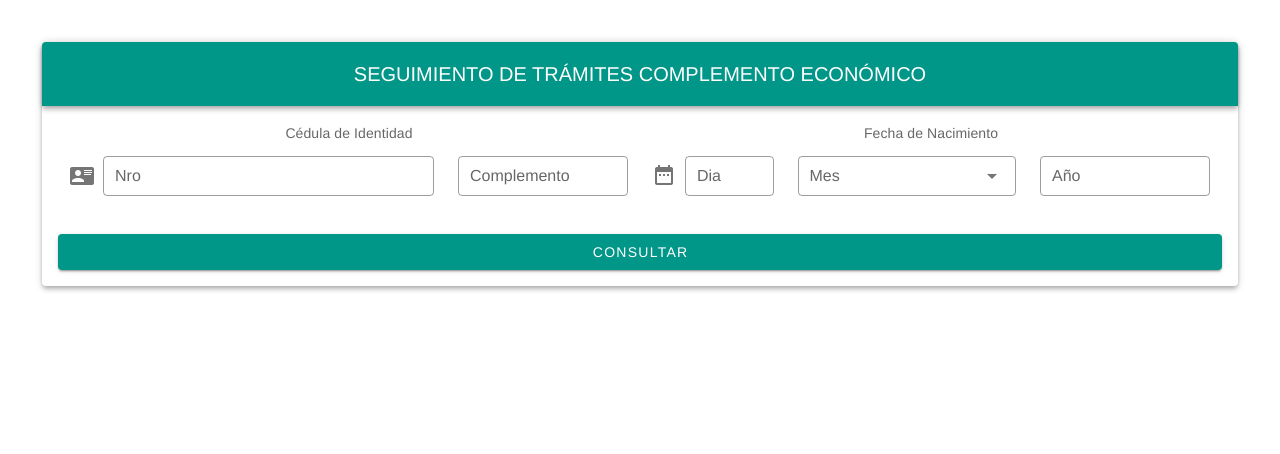
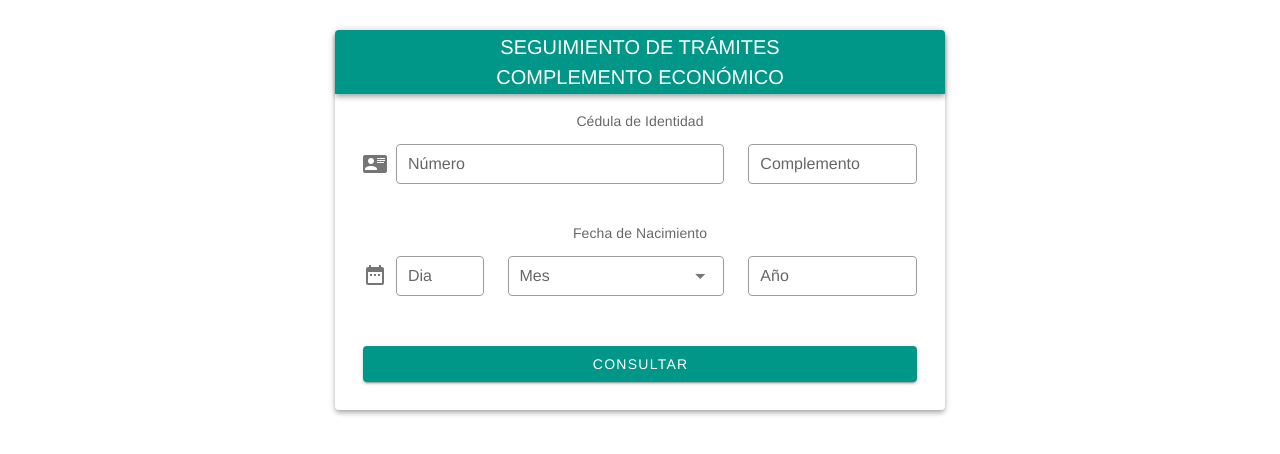
Before and after one commit to MUTUAL-DE-SERVICIOS-AL-POLICIA/SEG-BE, a Vue app: page / in a window 1280 px wide. Shown: the top 454 px of the page. Built offline with nearby package versions, Linux system fonts and the light colour scheme; a small style sheet from the web is missing.

Commit message:
responsive

```diff
--- a/src/components/main.vue
+++ b/src/components/main.vue
@@ -1,17 +1,17 @@
 <template>
   <v-container fluid fill-height>
     <v-row align-center justify="center">
-      <v-col cols="12" md="12">
+      <v-col cols="12" md="6" class="pa-0 ma-0">
         <v-card class="elevation-4">
           <v-toolbar dark color="primary">
             <v-toolbar-title class="flex text-center"
-              >SEGUIMIENTO DE TRÁMITES COMPLEMENTO ECONÓMICO</v-toolbar-title
+              >SEGUIMIENTO DE TRÁMITES <br> COMPLEMENTO ECONÓMICO</v-toolbar-title
             >
           </v-toolbar>
           <v-card-text>
             <v-form>
               <v-row class="pa-0 ma-0">
-                <v-col xs="12" sm="12" md="6" class="pa-0 ma-0"
+                <v-col xs="12" sm="12" md="12" class="pa-0 ma-0"
                   >Cédula de Identidad
                   <v-row class="pa-0 ma-0">
                     <v-col xs="8" md="8">
@@ -21,7 +21,7 @@
                         type="text"
                         outlined
                         dense
-                        label="Nro"
+                        label="Número"
                         v-model="identity_card"
                       ></v-text-field>
                     </v-col>
@@ -37,8 +37,9 @@
                     </v-col>
                   </v-row>
                 </v-col>
-
-                <v-col xs="12" sm="12" md="6" class="pa-0 ma-0"
+              </v-row>
+              <v-row class="pa-0 ma-0">
+                <v-col xs="12" sm="12" md="12" class="pa-0 ma-0"
                   >Fecha de Nacimiento
                   <v-row class="pa-0 ma-0">
                     <v-col xs="4" md="3">
@@ -76,7 +77,9 @@
                     </v-col>
                   </v-row>
                 </v-col>
-                <v-col xs="12" sm="12" md="12" class="pa-0 ma-0">
+              </v-row>
+              <v-row class="pa-0 ma-0">
+                <v-col xs="12" sm="12" md="12">
                   <v-btn block color="primary" @click="getInfo()"
                     >CONSULTAR</v-btn
                   >
```
